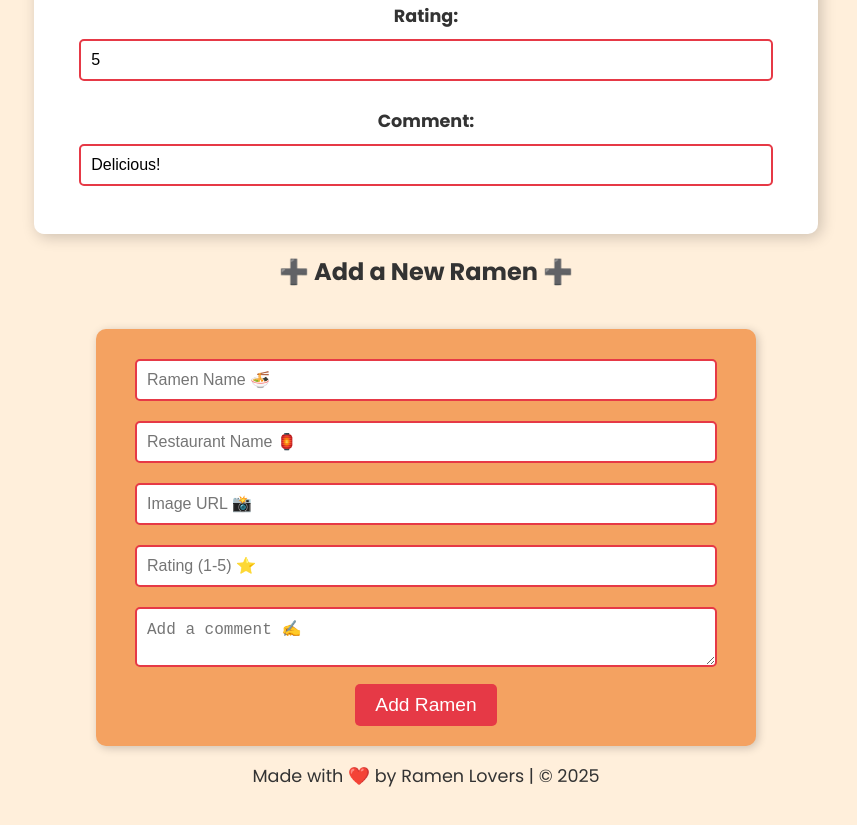
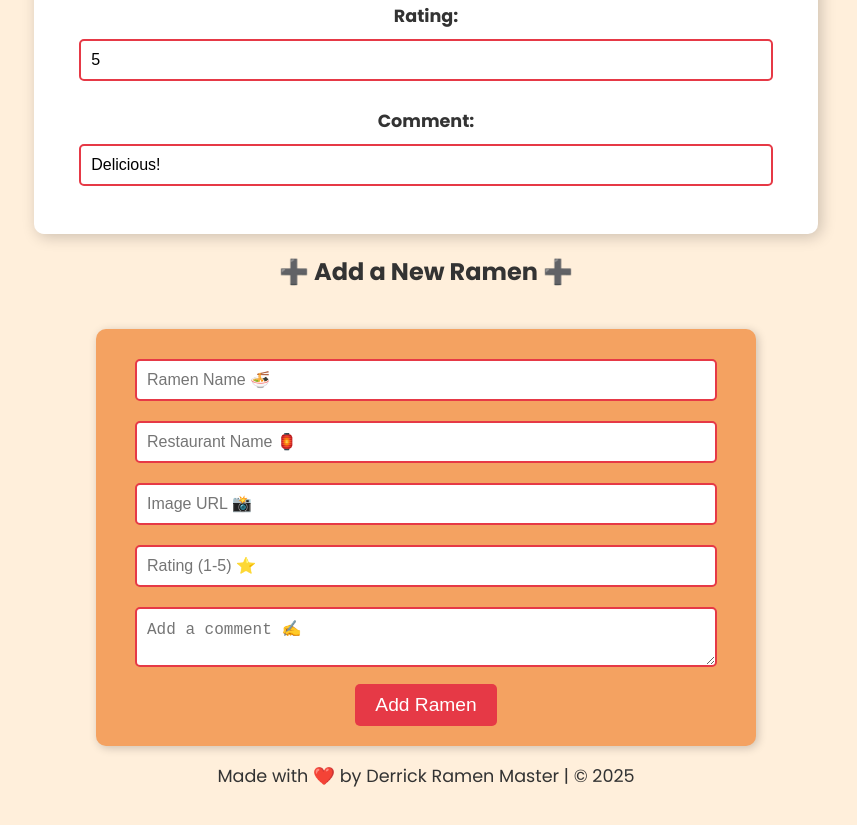
Before and after one commit to DerrickMwamburi/ramen-rating-app, a plain HTML site: page index.html in a window 1280 px wide. Shown: the part 912-1737 px from the top of the page, without its empty margins (214-1071 px from the left). Drawn offline with Linux system fonts and the light colour scheme.

Commit message:
changes in html file footer

```diff
--- a/index.html
+++ b/index.html
@@ -48,7 +48,7 @@
 
     <!-- Footer -->
     <footer>
-        <p>Made with ❤️ by Ramen Lovers | &copy; 2025</p>
+        <p>Made with ❤️ by Derrick Ramen Master | &copy; 2025</p>
     </footer>
 
     <script src="index.js"></script>
```
